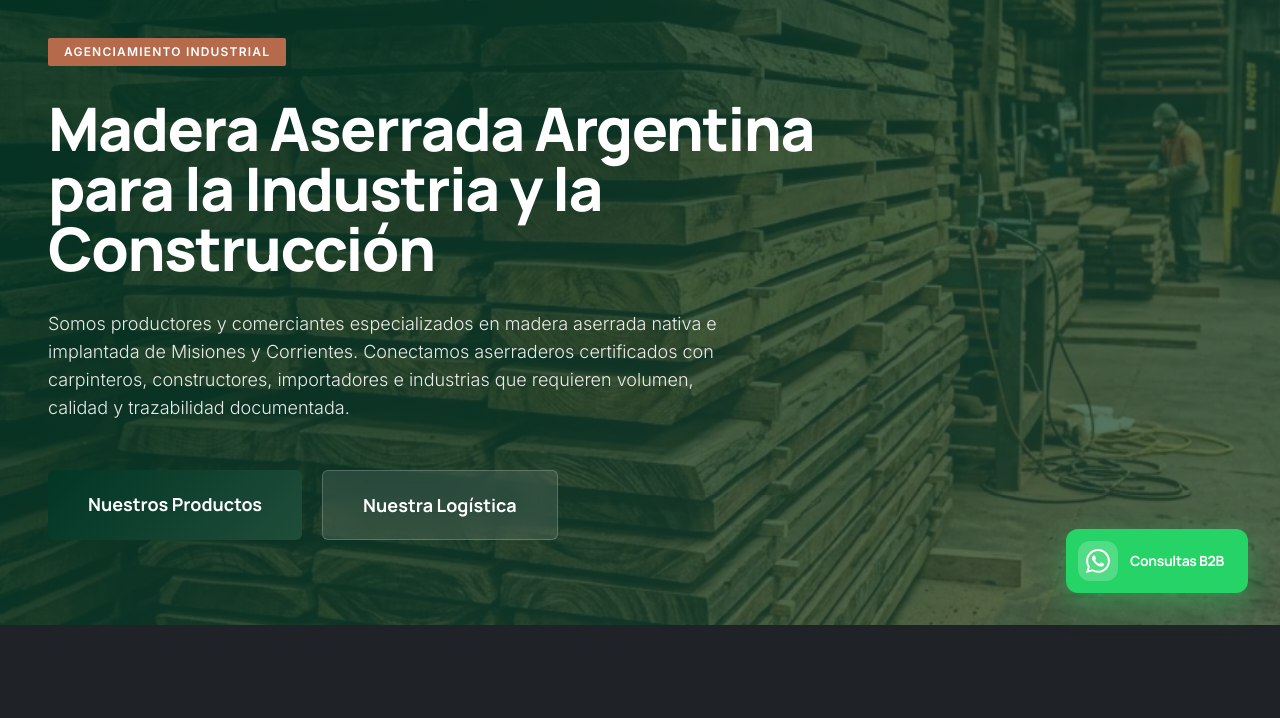
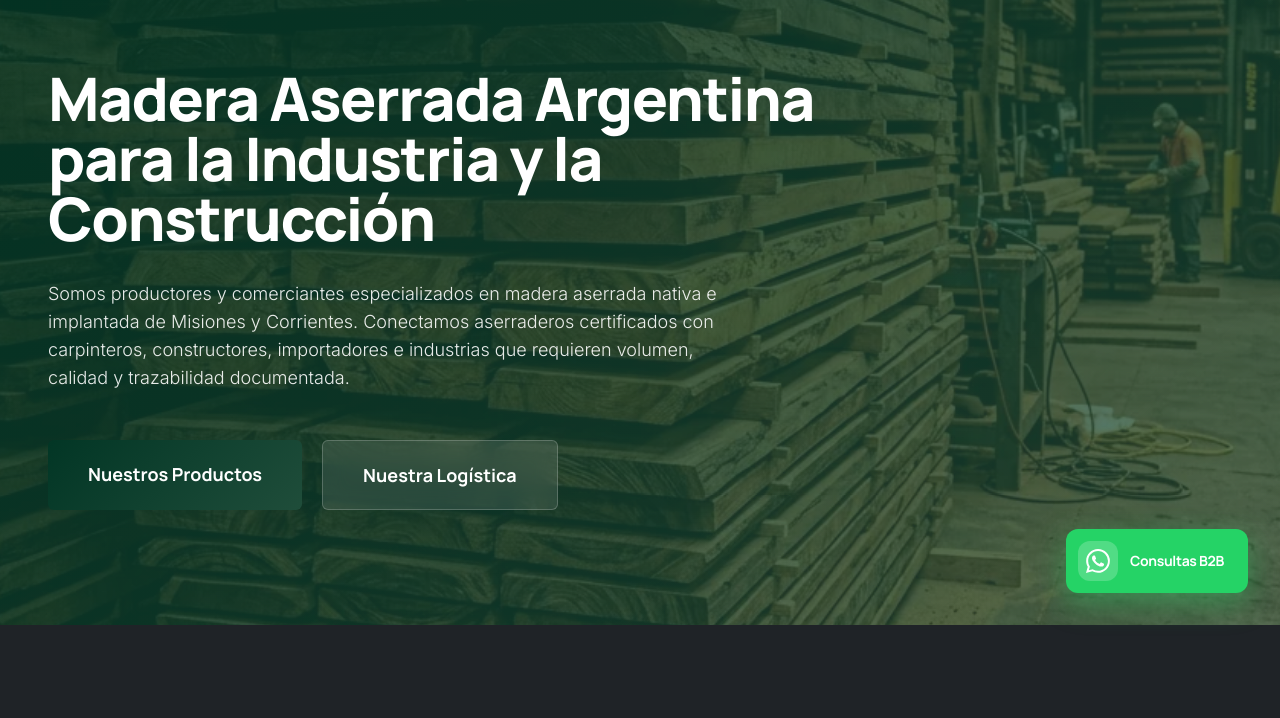
Before and after one commit to jdgarciacomex-lgtm/web-maderas-argentinas, a plain HTML site: page index.html in a window 1280 px wide. Shown: the part 175-893 px from the top of the page. Drawn offline with nearby package versions, Linux system fonts and the light colour scheme.

Commit message:
Eliminar badge Agenciamiento Industrial
Co-Authored-By: Claude Opus 5 <noreply@anthropic.com>

```diff
--- a/index.html
+++ b/index.html
@@ -193,7 +193,6 @@
   </div>
   <div class="relative z-10 w-full max-w-screen-2xl mx-auto px-6 md:px-12">
     <div class="max-w-4xl">
-      <span class="inline-block px-4 py-1.5 bg-[#B56A4C] text-on-primary font-label text-xs font-bold rounded-sm uppercase tracking-widest mb-8" data-i18n="hero-badge">Agenciamiento Industrial</span>
       <h1 class="font-headline text-3xl md:text-6xl font-black text-on-primary leading-[1.1] tracking-tight mb-8" data-i18n-html="hero-h1">
         Madera Aserrada Argentina para la Industria y la Construcción
       </h1>
@@ -457,7 +456,6 @@ const translations = {
   es: {
     'page-title':         'Maderas Argentinas | Madera Aserrada Nativa e Implantada — Mayorista B2B',
     'nav-cta':            'Contacto B2B',
-    'hero-badge':         'Agenciamiento Industrial',
     'hero-h1':            'Madera Aserrada Argentina para la Industria y la Construcción',
     'hero-p':             'Somos productores y comerciantes especializados en madera aserrada nativa e implantada de Misiones y Corrientes. Conectamos aserraderos certificados con carpinteros, constructores, importadores e industrias que requieren volumen, calidad y trazabilidad documentada.',
     'hero-btn-products':  'Nuestros Productos',
@@ -507,7 +505,6 @@ const translations = {
   en: {
     'page-title':         'Maderas Argentinas | Industrial Wood Agency',
     'nav-cta':            'B2B Contact',
-    'hero-badge':         'Industrial Agency',
     'hero-h1':            'Argentine Sawn Timber for Industry and Construction',
     'hero-p':             'We are producers and traders specialized in native and planted sawn timber from Misiones and Corrientes. We connect certified sawmills with carpenters, builders, importers and industries that require volume, quality and documented traceability.',
     'hero-btn-products':  'Our Products',
```
